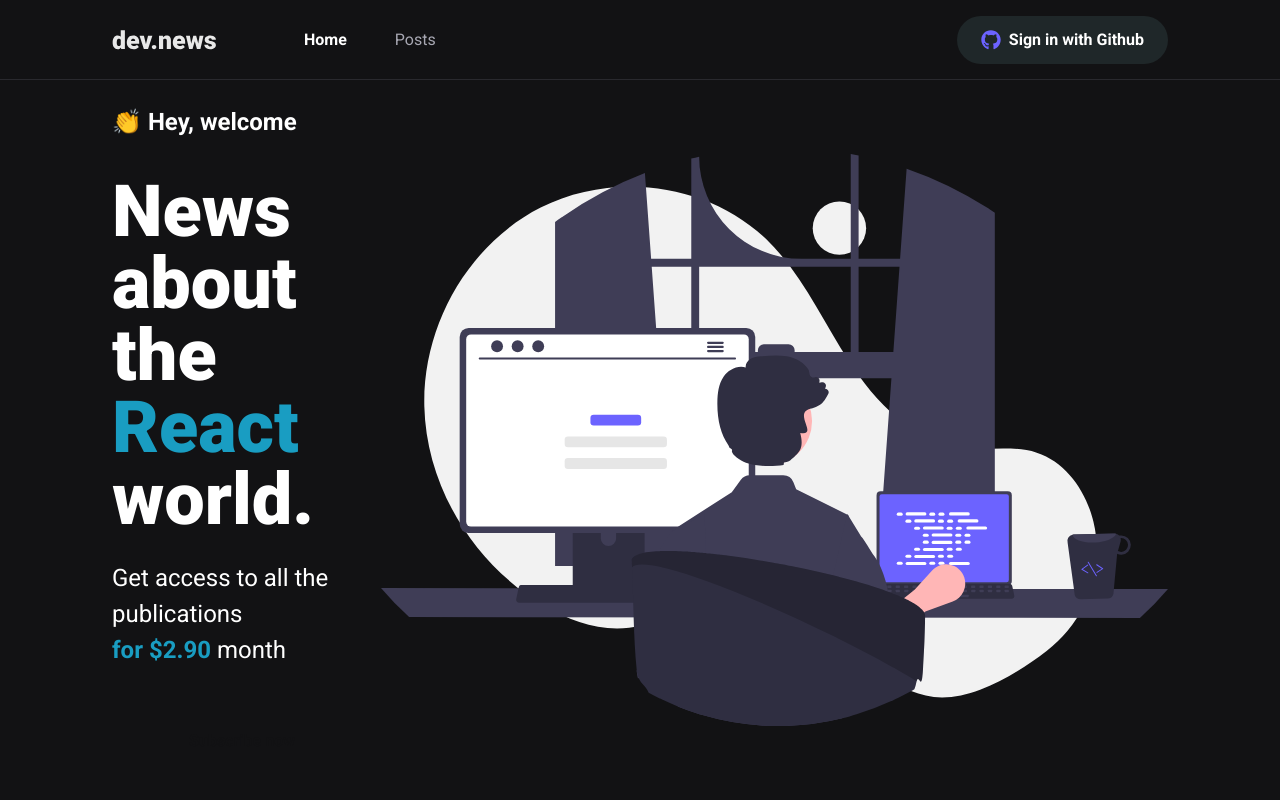
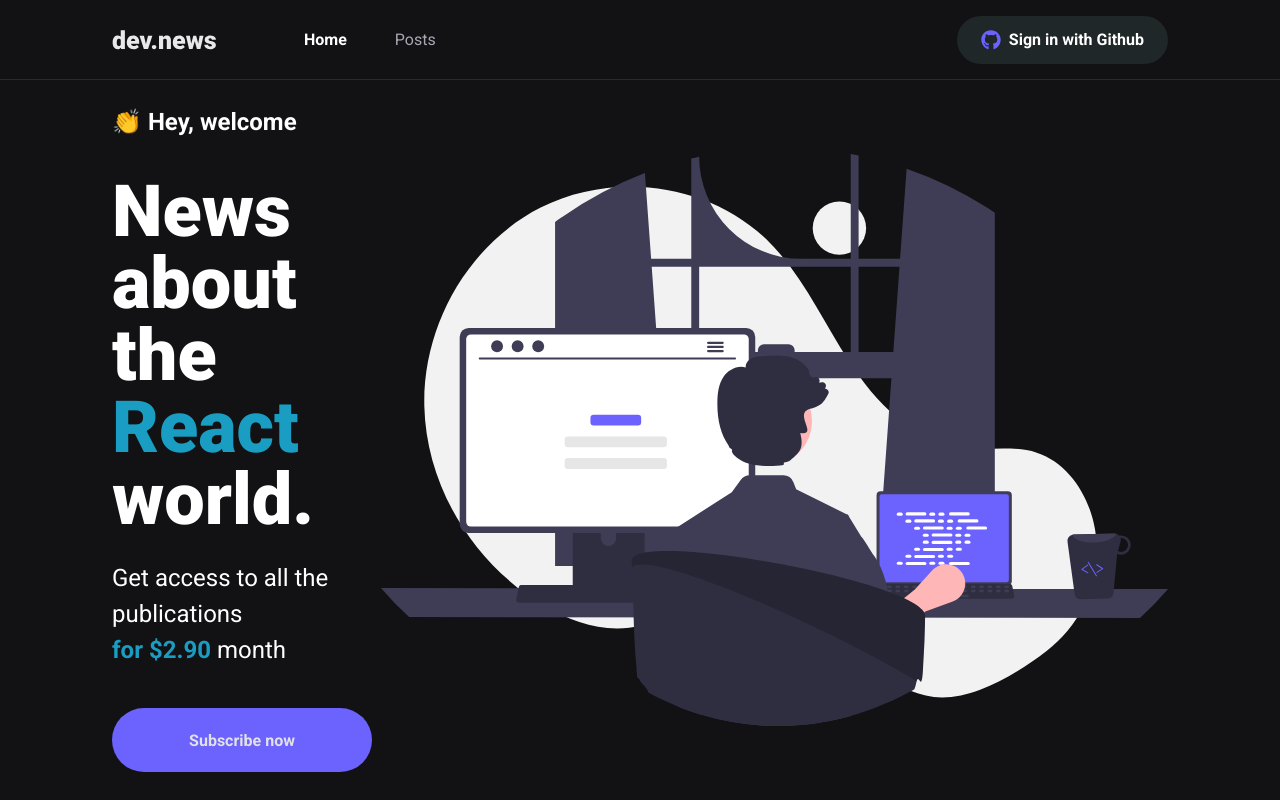
Before and after one commit to andersonleite1/devnews, a Next.js app: page / in a window 1280 px wide. Built offline with nearby package versions, Linux system fonts and the light colour scheme.

Commit message:
style: add new colors and width at component SubscribeButton

```diff
--- a/src/components/SubscribeButton/styles.module.scss
+++ b/src/components/SubscribeButton/styles.module.scss
@@ -1,10 +1,11 @@
 .button {
-  width: 260px;
+  width: 17.33rem;
+  max-width: 260px;
   height: 4rem;
   border: 0;
   border-radius: 2rem;
-  background-color: var(--yellow-500);
-  color: var(--gray-900);
+  background-color: var(--purple-100);
+  color: var(--gray-100);
   font-weight: bold;
   display: flex;
   align-items: center;
```
